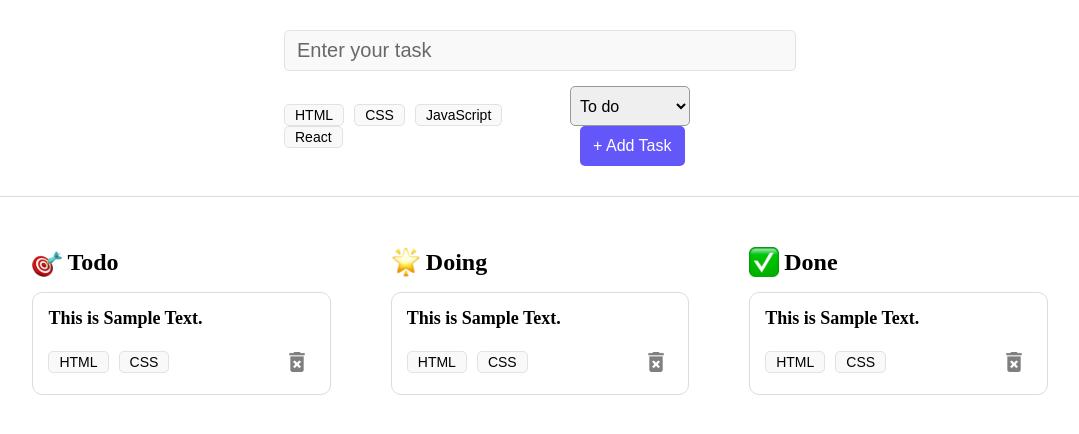
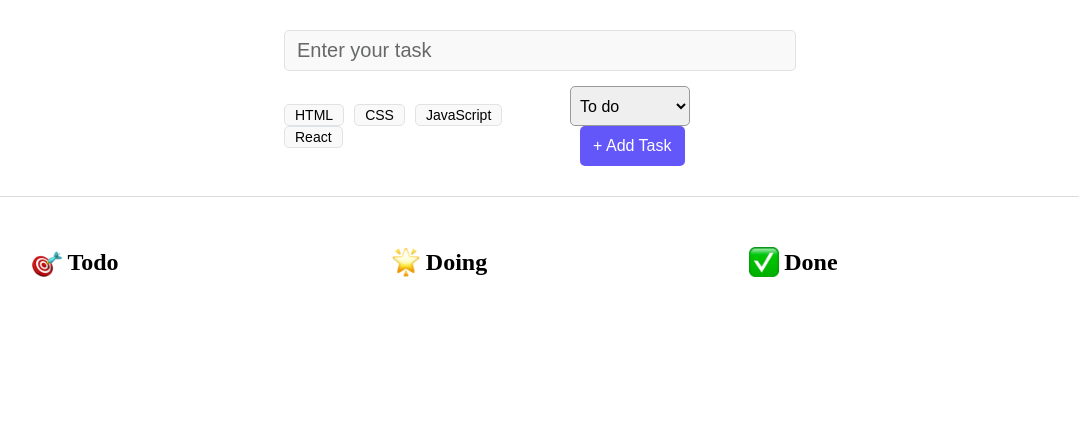
Before and after one commit to aoul-hicham/my-task, a React (Vite) app: page / in a window 1280 px wide. Shown: the top 434 px of the page, without its empty margins (100-1179 px from the left). Built offline with nearby package versions, Linux system fonts and the light colour scheme.

Commit message:
displying tasks

```diff
--- a/src/App.jsx
+++ b/src/App.jsx
@@ -1,3 +1,4 @@
+import { useState } from "react"
 import "./App.css"
 import TaskColumn from "./components/TaskColumn"
 import TaskForm from "./components/TaskForm"
@@ -6,13 +7,20 @@ import doingIcon from "./assets/glowing-star.png"
 import doneIcon from "./assets/check-mark-button.png"
 
 function App() {
+  const [task, setTask] = useState([])
+
   return (
     <div className="App">
-      <TaskForm />
+      <TaskForm setTask={setTask} />
       <main className="app_main">
-        <TaskColumn taskColumnName="Todo" taskColumnIcon={todoIcon} />
-        <TaskColumn taskColumnName="Doing" taskColumnIcon={doingIcon} />
-        <TaskColumn taskColumnName="Done" taskColumnIcon={doneIcon} />
+        <TaskColumn taskColumnName="Todo" taskColumnIcon={todoIcon} task={task} status={"todo"} />
+        <TaskColumn
+          taskColumnName="Doing"
+          taskColumnIcon={doingIcon}
+          task={task}
+          status={"doing"}
+        />
+        <TaskColumn taskColumnName="Done" taskColumnIcon={doneIcon} task={task} status={"done"} />
       </main>
     </div>
   )
--- a/src/components/Tag.jsx
+++ b/src/components/Tag.jsx
@@ -10,7 +10,7 @@ const Tag = ({ tagName, selectTag, isSelected }) => {
   }
   return (
     <button
-      type="submit"
+      type="button"
       className="tag"
       style={isSelected ? tagStyles[tagName] : tagStyles["Default"]}
       onClick={() => selectTag(tagName)}
--- a/src/components/TaskCard.jsx
+++ b/src/components/TaskCard.jsx
@@ -2,14 +2,15 @@ import Tag from "./Tag"
 import "./TaskCard.css"
 import deleteIcon from "../assets/delete.png"
 
-function TaskCard() {
+function TaskCard({ taskTitle, taskTags }) {
   return (
     <article className="task_card">
-      <p className="task_text">This is Sample Text.</p>
+      <p className="task_text">{taskTitle}</p>
       <div className="task_card_bottom_line">
         <div className="task_card_tags">
-          <Tag tagName="HTML" />
-          <Tag tagName="CSS" />
+          {taskTags.map((name, index) => (
+            <Tag tagName={name} key={index} isSelected />
+          ))}
         </div>
         <div className="task_delete">
           <img className="delete_task_icon" src={deleteIcon}></img>
--- a/src/components/TaskColumn.jsx
+++ b/src/components/TaskColumn.jsx
@@ -1,14 +1,19 @@
 import TaskCard from "./TaskCard"
 import "./TaskColumn.css"
 
-const TaskColumn = ({ taskColumnName, taskColumnIcon }) => {
+const TaskColumn = ({ taskColumnName, taskColumnIcon, task, status }) => {
   return (
     <section className="task_column">
       <h2 className="test_column_heading">
         <img className="task_column_icon" src={taskColumnIcon} alt=""></img> {taskColumnName}
       </h2>
 
-      <TaskCard />
+      {task.map(
+        (taskData, index) =>
+          taskData.status == status && (
+            <TaskCard key={index} taskTitle={taskData.task} taskTags={taskData.tags} />
+          )
+      )}
     </section>
   )
 }
--- a/src/components/TaskForm.jsx
+++ b/src/components/TaskForm.jsx
@@ -3,7 +3,7 @@ import Tag from "./Tag"
 
 import "./TaskForm.css"
 
-const TaskForm = () => {
+const TaskForm = ({ setTask }) => {
   const [taskForm, setTaskForm] = useState({
     task: null,
     status: "todo",
@@ -41,11 +41,11 @@ const TaskForm = () => {
     }
   }
 
-  console.log(taskForm.tags)
-
   //* Handling form submit
   const handleSubmit = (e) => {
     e.preventDefault()
+
+    setTask((data) => [...data, taskForm])
   }
 
   return (
@@ -53,6 +53,7 @@ const TaskForm = () => {
       <header className="app_header">
         <form onSubmit={handleSubmit}>
           <input
+            autoComplete="off"
             type="text"
             name="task"
             className="task_input"
```
